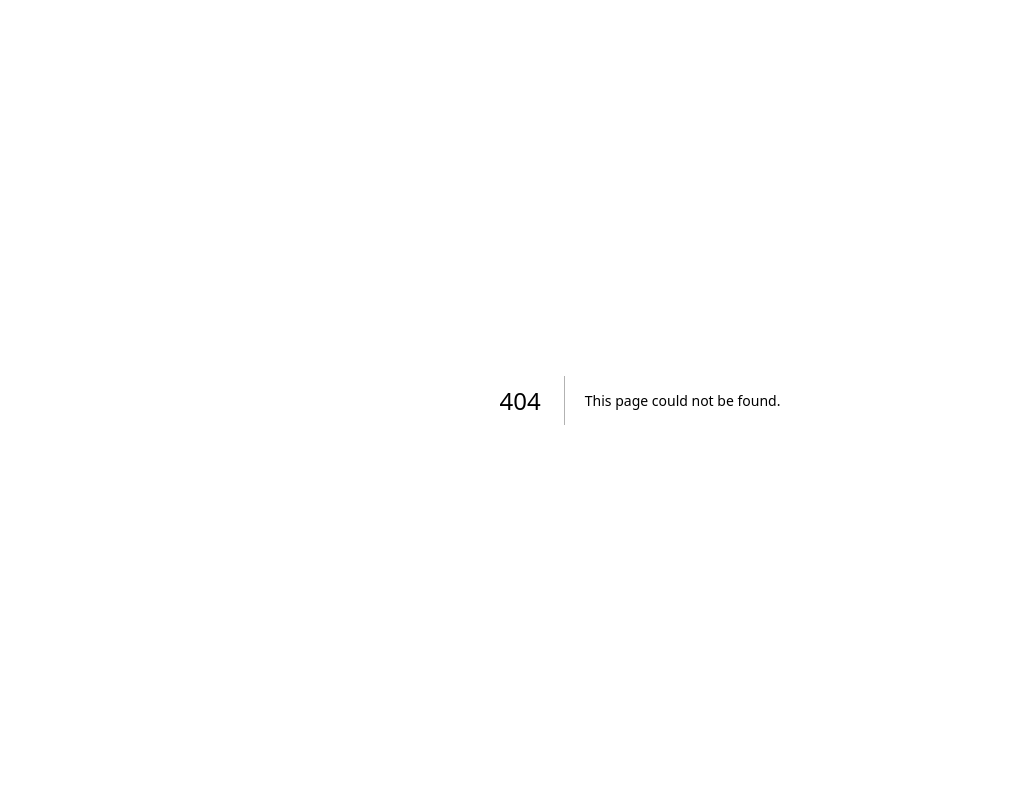
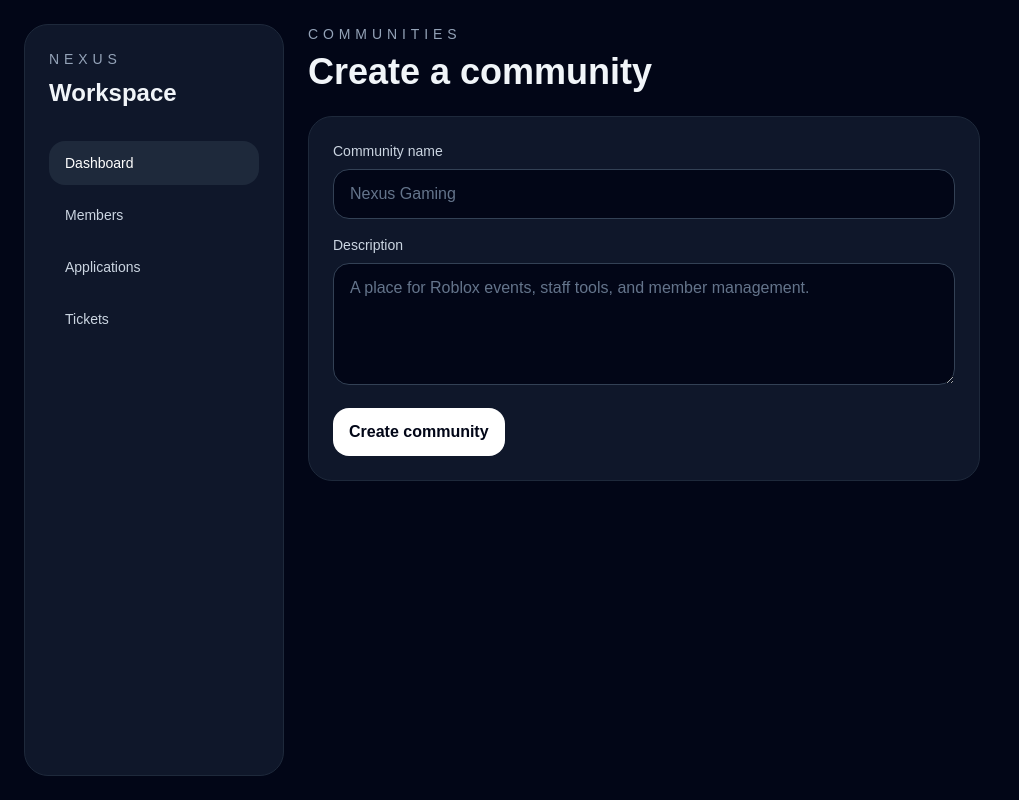
Before and after one commit to kingbabyyoda/Nexus, a Next.js app: page /dashboard/communities/new in a window 1280 px wide. Before the commit this address had no page. Shown: the whole page, without its empty margins (0-1019 px from the left). Built offline with nearby package versions, Linux system fonts and the light colour scheme.

Commit message:
Add create community page

```diff
--- /dev/null
+++ b/app/dashboard/communities/new/page.tsx
@@ -0,0 +1,59 @@
+import { redirect } from 'next/navigation';
+import { createCommunity } from '@/lib/communities';
+
+async function createCommunityAction(formData: FormData) {
+  'use server';
+
+  const name = String(formData.get('name') || '').trim();
+  const description = String(formData.get('description') || '').trim();
+
+  if (!name) {
+    return;
+  }
+
+  await createCommunity(name, description);
+  redirect('/dashboard');
+}
+
+export default function NewCommunityPage() {
+  return (
+    <main className="max-w-2xl space-y-6">
+      <div>
+        <p className="text-sm uppercase tracking-[0.35em] text-slate-400">Communities</p>
+        <h1 className="mt-2 text-4xl font-bold">Create a community</h1>
+      </div>
+
+      <form action={createCommunityAction} className="space-y-4 rounded-3xl border border-slate-800 bg-slate-900 p-6">
+        <div className="space-y-2">
+          <label htmlFor="name" className="block text-sm font-medium text-slate-300">
+            Community name
+          </label>
+          <input
+            id="name"
+            name="name"
+            type="text"
+            placeholder="Nexus Gaming"
+            className="w-full rounded-2xl border border-slate-700 bg-slate-950 px-4 py-3 text-white outline-none placeholder:text-slate-500"
+          />
+        </div>
+
+        <div className="space-y-2">
+          <label htmlFor="description" className="block text-sm font-medium text-slate-300">
+            Description
+          </label>
+          <textarea
+            id="description"
+            name="description"
+            rows={4}
+            placeholder="A place for Roblox events, staff tools, and member management."
+            className="w-full rounded-2xl border border-slate-700 bg-slate-950 px-4 py-3 text-white outline-none placeholder:text-slate-500"
+          />
+        </div>
+
+        <button type="submit" className="rounded-2xl bg-white px-4 py-3 font-semibold text-slate-950">
+          Create community
+        </button>
+      </form>
+    </main>
+  );
+}
```
